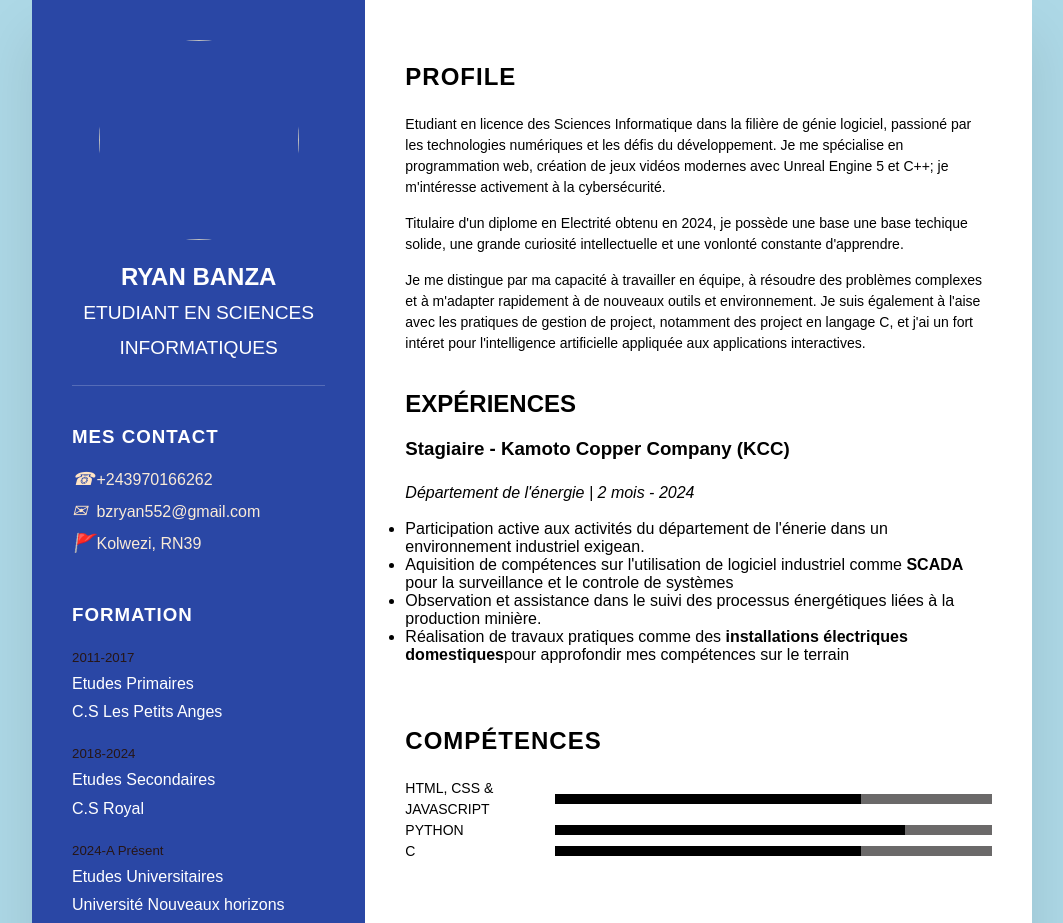
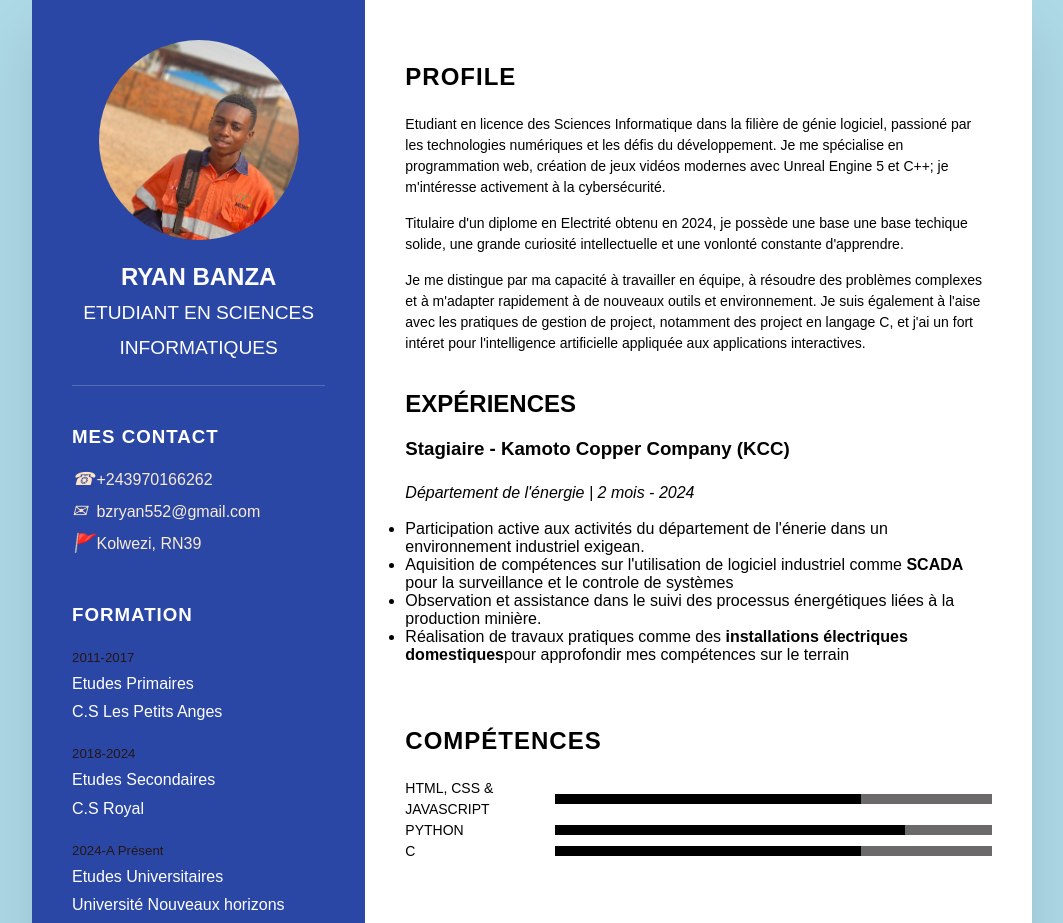
Before and after one commit to RyanBanza/RYAN-MON-PORTFOLIO, a plain HTML site: page index.html in a window 1280 px wide. Shown: the top 923 px of the page, without its empty margins (108-1171 px from the left). Drawn offline with Linux system fonts and the light colour scheme.

Commit message:
Add files via upload

```diff
--- a/index.html
+++ b/index.html
@@ -13,7 +13,7 @@
         <div class="left-slide">
             <div class="profileTexte">
                 <div class="imgBx">
-                    <img src="images/photo.jpg">
+                    <img src="./photo.jpg" alt="sorry" />
                 </div>
                 <h2>Ryan Banza<br><span>Etudiant en Sciences Informatiques</span></h2>
             </div>
```
